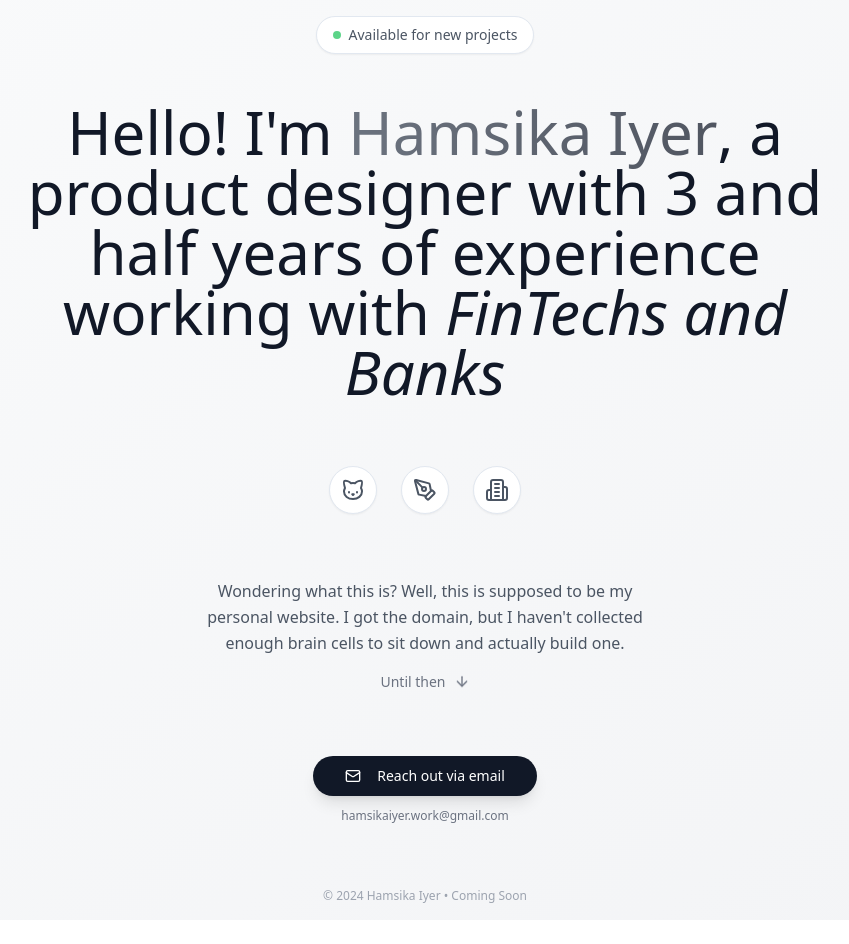
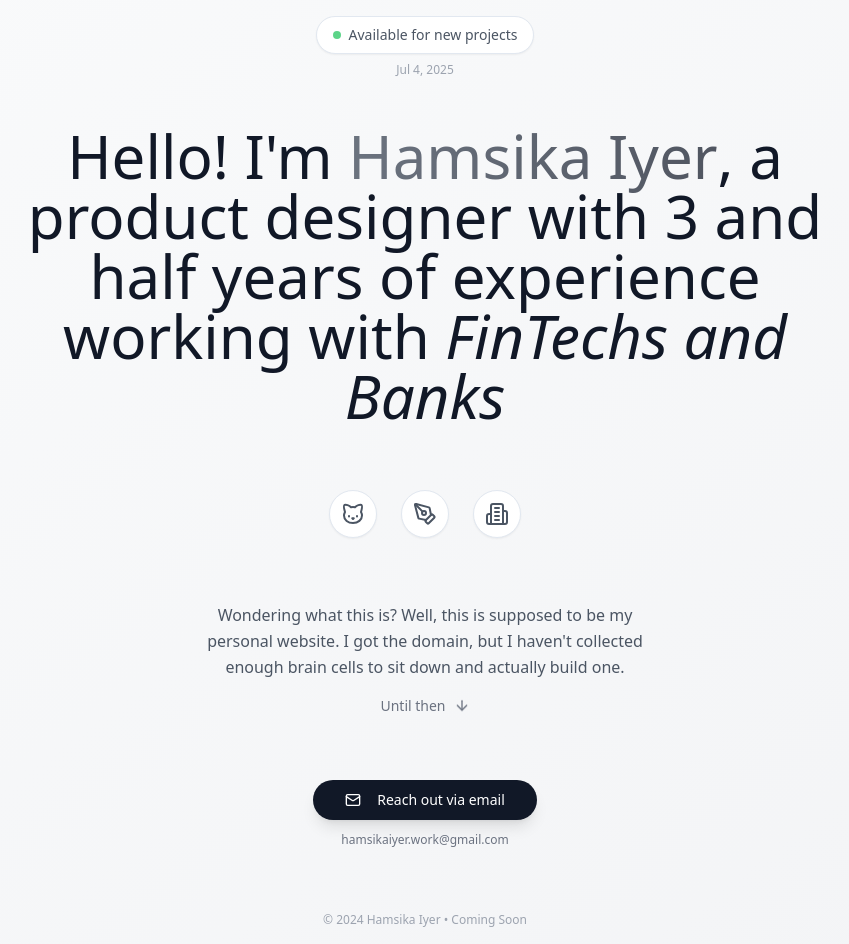
Before and after one commit to hamsika-iyer/hamsikas-website-waitlist-vibes, a React (Vite) app: page / in a window 1280 px wide. Shown: the whole page, without its empty margins (215-1064 px from the left). Before the commit the page ends 920 px from the top, so only its background shows below. Built offline with nearby package versions, Linux system fonts and the light colour scheme.

Commit message:
Reverted to commit 76f8aa741deb3f0e8201bd9dad51d2fb73c81596

```diff
--- a/src/pages/Index.tsx
+++ b/src/pages/Index.tsx
@@ -1,4 +1,3 @@
-
 
 import { Mail, ArrowDown, Cat, PenTool, Building2 } from "lucide-react";
 import { Button } from "@/components/ui/button";
@@ -16,6 +15,13 @@ const Index = () => {
           <div className="inline-flex items-center gap-2 text-sm text-gray-600 bg-white px-4 py-2 rounded-full shadow-sm border">
             <div className="w-2 h-2 bg-green-500 rounded-full animate-pulse"></div>
             Available for new projects
+          </div>
+          <div className="text-xs text-gray-400 mt-2">
+            {new Date().toLocaleDateString('en-US', {
+              month: 'short',
+              day: 'numeric',
+              year: 'numeric'
+            })}
           </div>
         </div>
 
```
